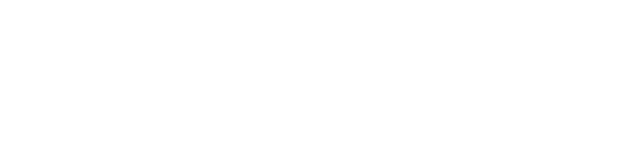
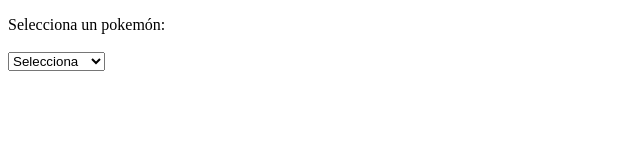
Before and after one commit to gabybravo/pokemon, a plain HTML site: page index.html in a window 1280 px wide. Shown: the whole page, without its empty margins (0-640 px from the left). Drawn offline with Linux system fonts and the light colour scheme.

Commit message:
Comenzando a hacer el ejercicio práctico 1 - Continuación Pokemón

```diff
--- a/index.html
+++ b/index.html
@@ -5,6 +5,14 @@
 	<title>Pokemón</title>
 </head>
 <body>
+	<p>
+	<label>Selecciona un pokemón:</label><br><br>
+	<select type="dropdown" name= "poke" id="" required>
+		<option value="0">Selecciona</option>
+		<option value="1">Pikachu</option>
+		<option value='2'>Charmander</option>
+	</select></p>
+	<p>
 <script src="assets/js/javascript.js"></script>
 </body>
 </html>
```
